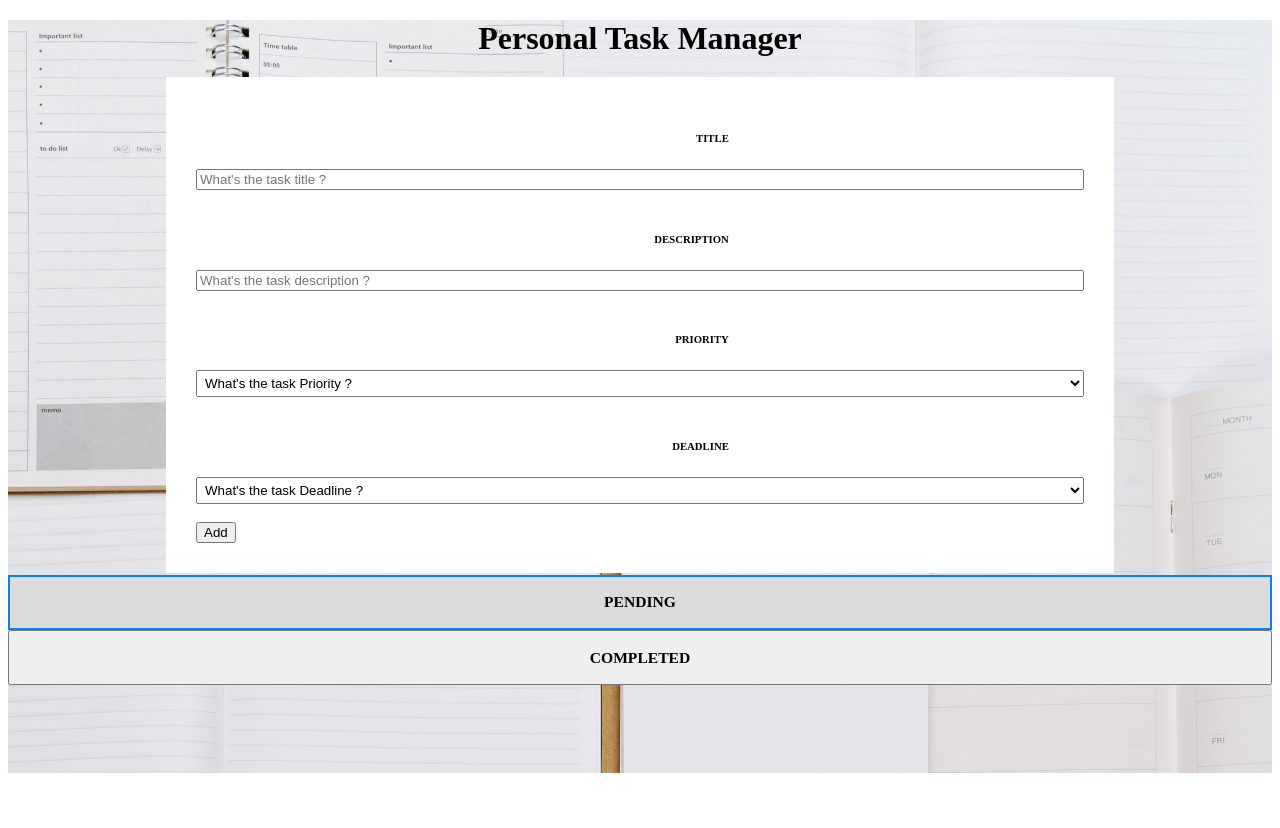
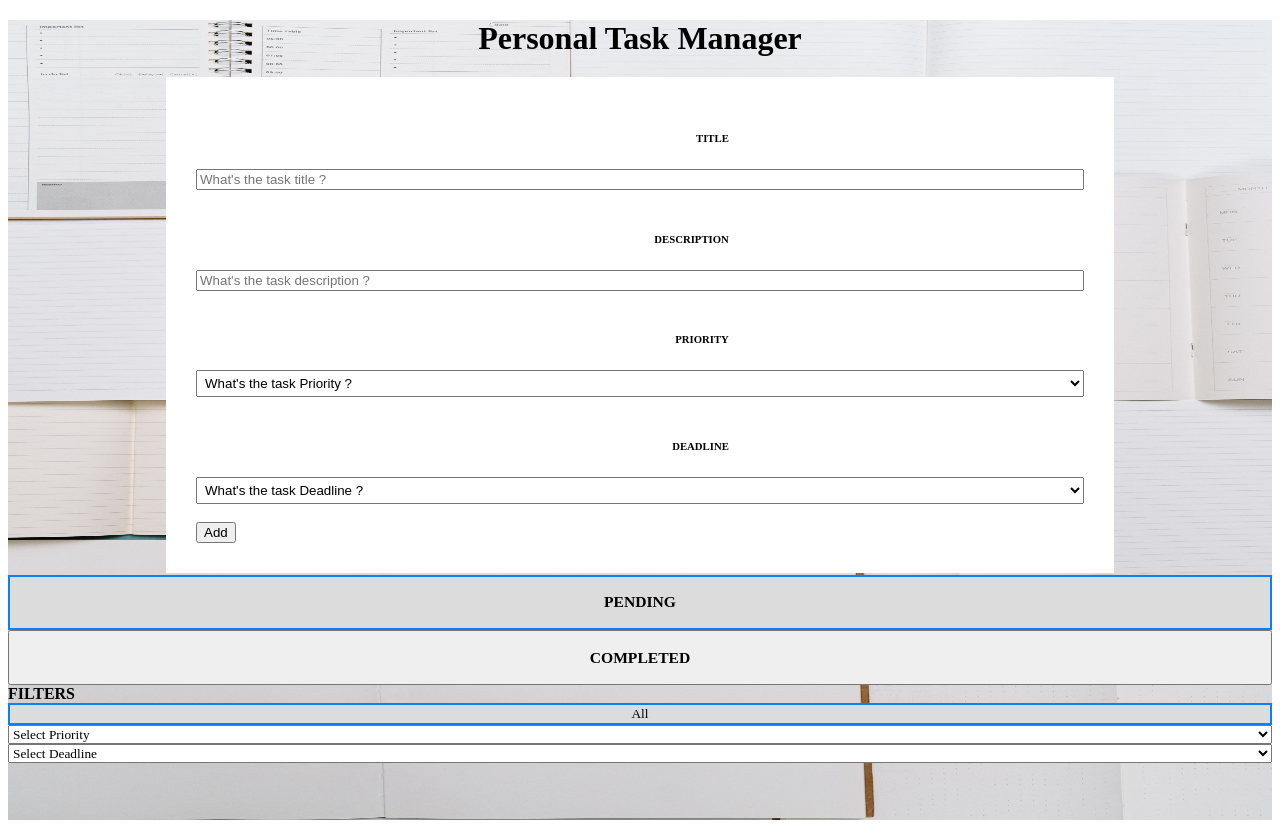
Before and after one commit to vishal-here/Task-Manager-using-react, a React (Create React App) app: page / in a window 1280 px wide. Before the commit the page ends 800 px from the top, so only its background shows below. Built offline with nearby package versions, Linux system fonts and the light colour scheme; the HTML template or start-up script is replaced by a standard one.

Commit message:
filterration method added successfully

```diff
--- a/src/App.css
+++ b/src/App.css
@@ -7,9 +7,12 @@ label{
   float:right ;
 }
 .App{
+
   background-image: url('./todo.jpg');
   background-repeat: no-repeat;
-  background-size: cover;
+  background-size: 100vw 100vh;
+  background-attachment: fixed;
+  min-height: 100vh;
 }
 .todo-wrapper{
   background-color: white;
--- a/src/App.js
+++ b/src/App.js
@@ -9,6 +9,7 @@ function App() {
   const [deadline, setDeadline] = useState("");
   const [priority, setPriority] = useState("");
   const [addStatus, setAddStatus] = useState(false);
+  const [filter, setFilter] = useState("All") ;
 
   const addTodo = () => {
     let newTodo = {
@@ -58,6 +59,12 @@ function App() {
   localStorage.setItem('completed-todos',JSON.stringify(oldArray))
   setCompletedTaskArray(oldArray) ;
  }
+  const handleFilter = (val)=> {
+    console.log(val) ;
+    setFilter(val) ;
+
+  }
+
   useEffect(() => {
     let savedTodo = JSON.parse(localStorage.getItem("todo-item"));
     if(savedTodo) setTodos(savedTodo);
@@ -206,16 +213,48 @@ function App() {
             </button>
           </div>
         </div>
+
+     {
+      isPending === true &&
+
+      <div className="d-flex justify-content-around my-5 bg-white rounded shadow p-2">
+      <div className="d-inline w-50 my-auto"> <b>FILTERS</b> </div>
+     <button className={`btn-area card ${ filter === "All" && 'active'}`} value = "All"
+     onClick={ (e)=> handleFilter(e.target.value)}
+     >All</button>
+<select
+onClick={ (e)=> handleFilter(e.target.value)}
+className={`form-select btn-area card ${ (filter === "HIGH" ||filter === "MEDIUM" ||filter === "LOW" ||filter === "USELESS") && 'active'}`} aria-label="Default select Priority">
+<option >Select Priority</option>
+<option value="HIGH">HIGH</option>
+<option value="MEDIUM">MEDIUM</option>
+<option value="LOW">LOW</option>
+<option value="USELESS">NOT IMPORTANT</option>
+</select>
+
+<select
+onClick={ (e)=> handleFilter(e.target.value)}
+className={`form-select btn-area card ${ (filter === "TODAY" ||filter === "TOMORROW" ||filter === "THIS WEEK" ||filter === "THIS MONTH") && 'active'}`} aria-label="Default select Deadline">
+<option >Select Deadline</option>
+<option value="TODAY">TODAY</option>
+<option value="TOMORROW">TOMORROW</option>
+<option value="THIS WEEK">THIS WEEK</option>
+<option value="THIS MONTH">THIS MONTH</option>
+</select>
+
+    </div>
+     }
+
         <div className=" row todo-list g-4">
           {
 
-        isPending=== true &&  todos.map((item, index) => {
+        isPending=== true && filter !== "All"  &&  todos.filter((item) => (item.deadlines === filter || item.priority === filter)).map((item, index) => {
             return (
               <div
                 className="  col-sm-12 col-md-6 col-lg-4 col-xl-4 col-xxl-3"
                 key={index}
               >
-                <div className="card card-area rounded shadow">
+                <div className="card card-area rounded shadow-lg">
                   <h3>{item.titles === "" ? "Untitled" : item.titles} </h3>
                   <p>
                     <i>
@@ -275,6 +314,74 @@ function App() {
               </div>
             );
           })}
+          {
+        isPending=== true && filter === "All"  &&  todos.map((item, index) => {
+            return (
+              <div
+                className="  col-sm-12 col-md-6 col-lg-4 col-xl-4 col-xxl-3"
+                key={index}
+              >
+                <div className="card card-area rounded shadow-lg">
+                  <h3>{item.titles === "" ? "Untitled" : item.titles} </h3>
+                  <p>
+                    <i>
+                      {item.descriptions === ""
+                        ? "No desecription provided"
+                        : item.descriptions}
+                    </i>
+                  </p>
+                  <div className="d-flex justify-content-around">
+                    <h6 className="bd-highlight">
+                      {item.priority === "" ? "NO PRIORITY SET" : item.priority}
+                    </h6>
+                    <h6>
+                      {item.deadlines === "" ? "NO DEADLINES" : item.deadlines}
+                    </h6>
+                  </div>
+                  <div className="d-flex justify-content-around shadow-sm p-2">
+                    <button
+                      type="button"
+                      className="btn btn-outline-danger"
+                      onClick={() => handleDelete(index)}
+                    >
+                      <svg
+                        xmlns="http://www.w3.org/2000/svg"
+                        width="16"
+                        height="16"
+                        fill="currentColor"
+                        className="bi bi-trash"
+                        viewBox="0 0 16 16"
+                      >
+                        <path d="M5.5 5.5A.5.5 0 0 1 6 6v6a.5.5 0 0 1-1 0V6a.5.5 0 0 1 .5-.5zm2.5 0a.5.5 0 0 1 .5.5v6a.5.5 0 0 1-1 0V6a.5.5 0 0 1 .5-.5zm3 .5a.5.5 0 0 0-1 0v6a.5.5 0 0 0 1 0V6z"></path>
+                        <path
+                          fillRule="evenodd"
+                          d="M14.5 3a1 1 0 0 1-1 1H13v9a2 2 0 0 1-2 2H5a2 2 0 0 1-2-2V4h-.5a1 1 0 0 1-1-1V2a1 1 0 0 1 1-1H6a1 1 0 0 1 1-1h2a1 1 0 0 1 1 1h3.5a1 1 0 0 1 1 1v1zM4.118 4 4 4.059V13a1 1 0 0 0 1 1h6a1 1 0 0 0 1-1V4.059L11.882 4H4.118zM2.5 3V2h11v1h-11z"
+                        ></path>
+                      </svg>
+                      Delete
+                    </button>
+                    <button type="button" className="btn btn-primary"
+                    onClick={()=> handleComplete(index)}
+                    >
+                      <svg
+                        xmlns="http://www.w3.org/2000/svg"
+                        width="16"
+                        height="16"
+                        fill="currentColor"
+                        className="bi bi-check2-all"
+                        viewBox="0 0 16 16"
+                      >
+                        <path d="M12.354 4.354a.5.5 0 0 0-.708-.708L5 10.293 1.854 7.146a.5.5 0 1 0-.708.708l3.5 3.5a.5.5 0 0 0 .708 0l7-7zm-4.208 7-.896-.897.707-.707.543.543 6.646-6.647a.5.5 0 0 1 .708.708l-7 7a.5.5 0 0 1-.708 0z"></path>
+                        <path d="m5.354 7.146.896.897-.707.707-.897-.896a.5.5 0 1 1 .708-.708z"></path>
+                      </svg>
+                      Completed
+                    </button>
+                  </div>
+                </div>
+              </div>
+            );
+          })}
+
         {
           isPending === false &&  completedTaskArray.map((item, index) => {
             return (
```
